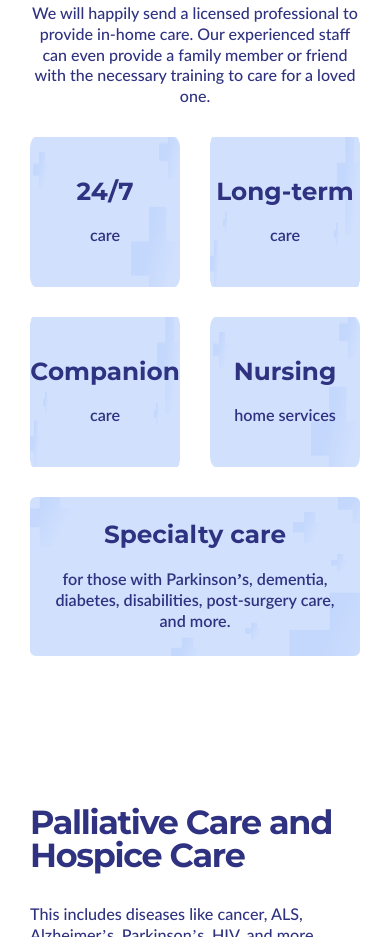
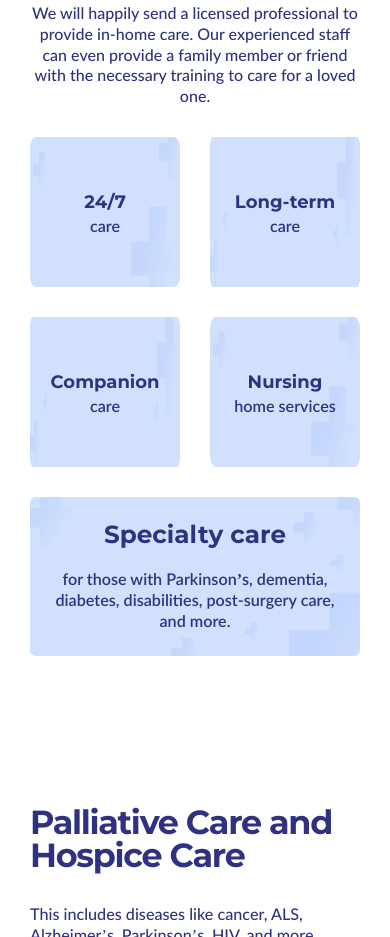
Before and after one commit to BobuskiyA/home-care, a plain HTML site: page index.html in a window 390 px wide. Shown: the part 6932-7869 px from the top of the page. Drawn offline with Linux system fonts and the light colour scheme; files whose address does not match are found by name.

Commit message:
Fix changes

```diff
--- a/#SOURCE/style.scss
+++ b/#SOURCE/style.scss
@@ -1573,6 +1573,12 @@ $maxWidth: 1920;
 		width: 100%;
 		margin-bottom: 30px;
 	}
+	.special-section .special-group .special-item__group .special-item {
+		line-height: 60%;
+	}
+	.special-section .special-group .special-item__group .special-item span {
+		font-size: 18px;
+	}
 	.special-section .special-group .special-item__group .special-item.small {
 		width: 150px;
 		height: 150px;
```
Also changed, not shown: style.css.
